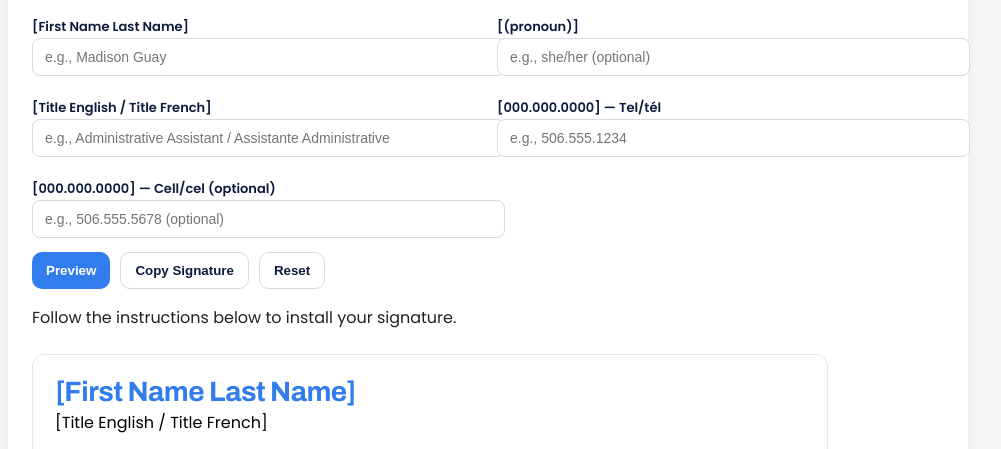
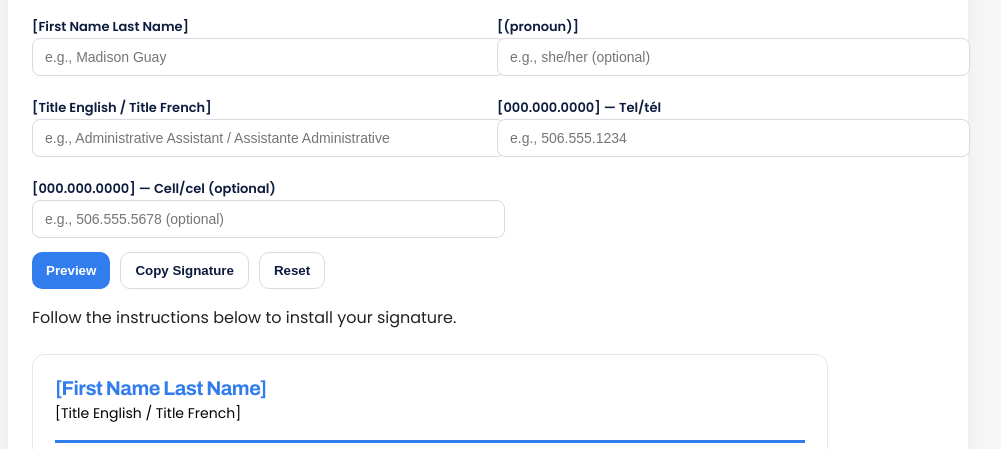
Before and after one commit to nbnusiinb/nbnu-signature-generator, a plain HTML site: page index.html in a window 1280 px wide. Shown: the part 140-589 px from the top of the page, without its empty margins (152-1153 px from the left). Drawn offline with Linux system fonts and the light colour scheme.

Commit message:
Update index.html

```diff
--- a/index.html
+++ b/index.html
@@ -137,10 +137,10 @@
 <table cellpadding="0" cellspacing="0" border="0" style="max-width: 750px; font-family: 'Poppins', Arial, sans-serif; font-size: 14px; color: #1a1a1a; line-height: 1.5;">
   <tr>
     <td style="padding-bottom: 8px;">
-      <div style="font-family: 'Archivo', Arial, sans-serif; font-weight: 700; font-size: 28px; color: ${BLUE}; margin-bottom: 5px; letter-spacing: -0.5px; line-height: 1.1;">
+      <div style="font-family: 'Archivo', Arial, sans-serif; font-weight: 700; font-size: 20px; color: ${BLUE}; margin-bottom: 5px; letter-spacing: -0.5px; line-height: 1.1;">
         ${escapeHTML(name)}${pronText}
       </div>
-      <div style="font-family: 'Poppins', Arial, sans-serif; font-size: 16px; color: #000000; margin-bottom: 10px; font-weight: 400; line-height: 1.3;">
+      <div style="font-family: 'Poppins', Arial, sans-serif; font-size: 14px; color: #000000; margin-bottom: 10px; font-weight: 400; line-height: 1.3;">
         ${escapeHTML(title)}
       </div>
     </td>
@@ -152,7 +152,7 @@
   </tr>
   <tr>
     <td style="padding-bottom: 20px;">
-      <div style="font-family: 'Poppins', Arial, sans-serif; font-size: 14px; color: #000000; line-height: 1.4;">
+      <div style="font-family: 'Poppins', Arial, sans-serif; font-size: 12px; color: #000000; line-height: 1.4;">
         ${contactLine}
       </div>
     </td>
@@ -162,14 +162,14 @@
       <table cellpadding="0" cellspacing="0" border="0" width="100%">
         <tr>
           <td style="vertical-align: middle; width: auto;">
-            <img src="${LOGO}" alt="NBNU SIINB Logo" style="height: 52px; display: block; border: none;" />
+            <img src="${LOGO}" alt="NBNU SIINB Logo" style="height: 48px; display: block; border: none;" />
           </td>
           <td style="vertical-align: middle; text-align: left; padding-left: 25px;">
             <a href="https://www.facebook.com/NBNursesUnion/" style="text-decoration: none; margin-right: 12px; display: inline-block; vertical-align: middle;">
-              <img src="${FB}" alt="Facebook" style="width: 36px; height: 36px; display: block; border: none;" />
+              <img src="${FB}" alt="Facebook" style="width: 28px; height: 28px; display: block; border: none;" />
             </a>
             <a href="https://www.instagram.com/nbnu_siinb/" style="text-decoration: none; display: inline-block; vertical-align: middle;">
-              <img src="${IG}" alt="Instagram" style="width: 36px; height: 36px; display: block; border: none;" />
+              <img src="${IG}" alt="Instagram" style="width: 28px; height: 28px; display: block; border: none;" />
             </a>
           </td>
         </tr>
@@ -205,6 +205,7 @@
   </tr>
 </table>`;
     }
+
 
     function getFields() {
       return {
```
